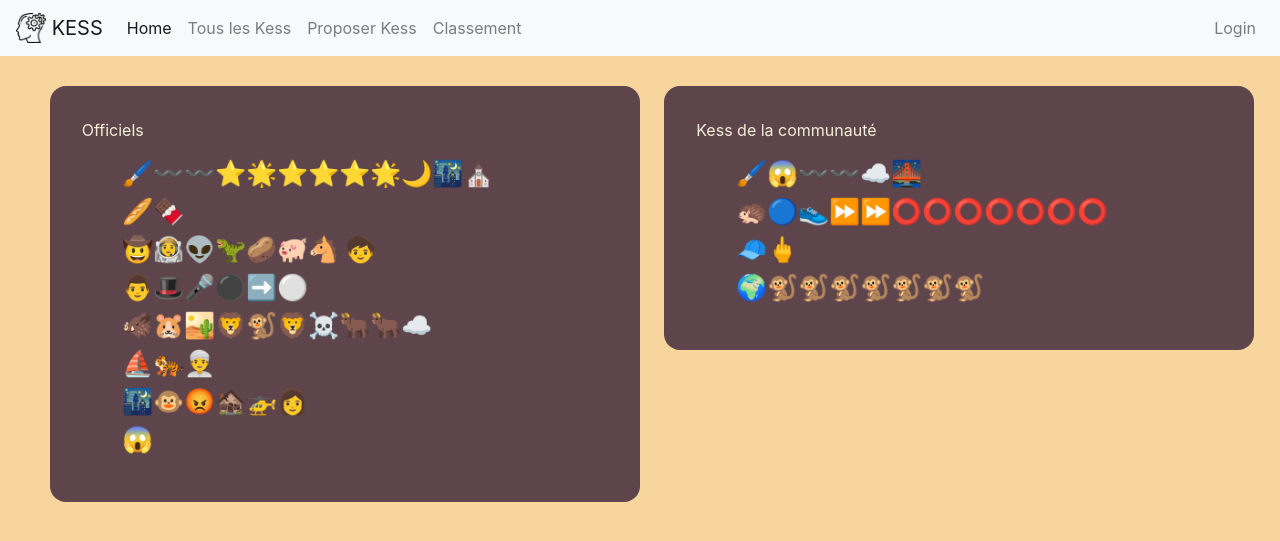
After one commit to Chelpot/Kess, a Django app: page /kess/allKess/ in a window 1280 px wide. The commit adds this page. Shown: the top 541 px of the page. Run offline with Django 3.2, Linux system fonts and the light colour scheme; data comes from the database, SQL or seed files in the repository; both versions use the stored data as it was after the commit; parts of the project's set-up code (start-up, migrations or seed data) failed here and were passed over; some libraries are stand-ins or nearby versions.

Commit message:
All Kess page + wording

```diff
--- a/mysite/kess/static/kess/style.css
+++ b/mysite/kess/static/kess/style.css
@@ -109,7 +109,6 @@ INDEX
 
 .indexBox{
     margin: 1em;
-    height: 20em;
     /* Firefox */
     width: -moz-calc(50% - 50px);
     /* WebKit */
--- /dev/null
+++ b/mysite/kess/templates/kess/allKess.html
@@ -0,0 +1,52 @@
+{% include "kess/header.html" %}
+{% load static %}
+
+<link rel="stylesheet" type="text/css" href="{% static 'kess/style.css' %}">
+
+<div class="container indexBox indexBoxLeft inline">
+    <span>Officiels</span>
+    {% if staff_kess_list %}
+        <ul class="indexContainerUl">
+        {% for kess in staff_kess_list %}
+            <li>
+                <h1>
+                    <a class="smallFont link_kess" href="{% url 'kess:detail' kess.id %}">
+                        {% if user.is_authenticated and user_name in kess.foundList %}
+                        ✅
+                        {% else %}
+                        &nbsp;&nbsp;&nbsp;&nbsp;&nbsp;
+                        {% endif %}
+                        {{ kess.emoji }}</a>
+                </h1>
+            </li>
+        {% endfor %}
+        </ul>
+    {% else %}
+        <p>☹ Aucun Kess disponible</p>
+    {% endif %}
+    </span>
+</div>
+
+<div class="container indexBox indexBoxRight inline">
+    <span class="indexContainerTitle">Kess de la communauté</span>
+    {% if community_kess_list %}
+        <ul class="indexContainerUl">
+        {% for kess in community_kess_list %}
+            <li>
+                <h1>
+                    <a class="smallFont" href="{% url 'kess:detail' kess.id %}">
+                        {% if user.is_authenticated and user_name in kess.foundList %}
+                        ✅
+                        {% else %}
+                        &nbsp;&nbsp;&nbsp;&nbsp;&nbsp;
+                        {% endif %}
+                        {{ kess.emoji }}</a>
+                </h1>
+            </li>
+        {% endfor %}
+        </ul>
+    {% else %}
+        <p>☹ Aucun Kess disponible</p>
+    {% endif %}
+    </span>
+</div>
--- a/mysite/kess/templates/kess/header.html
+++ b/mysite/kess/templates/kess/header.html
@@ -25,10 +25,7 @@
                     <a class="nav-link" href="/kess/">Home <span class="sr-only">(current)</span></a>
                 </li>
                 <li class="nav-item">
-                    <a class="nav-link" href="#">Officiel</a>
-                </li>
-                <li class="nav-item">
-                    <a class="nav-link" href="#">Communauté</a>
+                    <a class="nav-link" href="/kess/allKess/">Tous les Kess</a>
                 </li>
                 <li class="nav-item">
                     <a class="nav-link" href="/kess/add_kess/">Proposer Kess</a>
--- a/mysite/kess/templates/kess/index.html
+++ b/mysite/kess/templates/kess/index.html
@@ -11,7 +11,7 @@
 
 <div class="indexBothBoxes inline">
     <div class="container indexBox indexBoxLeft inline">
-        <span>Kess du staff</span>
+        <span>Officiels</span>
         {% if latest_staff_kess_list %}
             <ul class="indexContainerUl">
             {% for kess in latest_staff_kess_list %}
--- a/mysite/kess/urls.py
+++ b/mysite/kess/urls.py
@@ -12,4 +12,5 @@ urlpatterns = [
     path('signup/', views.signup, name='signup'),
     path('classement/', views.classement, name='classement'),
     path('user/', views.user, name='user'),
+    path('allKess/', views.allKess, name='allKess'),
 ]
--- a/mysite/kess/views.py
+++ b/mysite/kess/views.py
@@ -33,6 +33,28 @@ def index(request):
                'user_tiles': user_tiles
                }
     return render(request, 'kess/index.html', context)
+
+
+def allKess(request):
+
+    user = request.user
+
+    staff_kess_list = Kess.objects.filter(
+        is_ready_to_publish=True,
+        is_staff=True,
+    ).order_by('-published_at')
+    community_kess_list = Kess.objects.filter(
+        is_ready_to_publish=True,
+        is_staff=False,
+    ).order_by('-published_at')
+
+    context = {'staff_kess_list': staff_kess_list,
+               'community_kess_list': community_kess_list,
+               'user_name': user.name if user.is_authenticated else '',
+               }
+
+    return render(request, 'kess/allKess.html', context)
+
 
 
 def classement(request):
```
Also changed, not shown: mysite/db.sqlite3.
